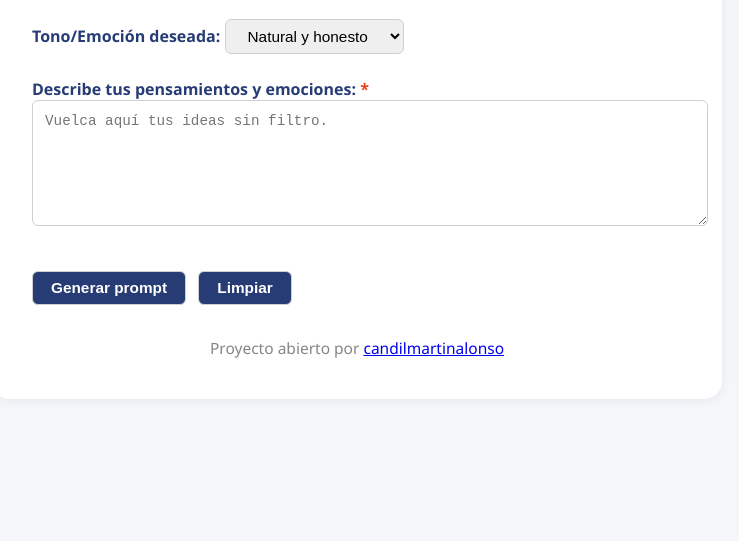
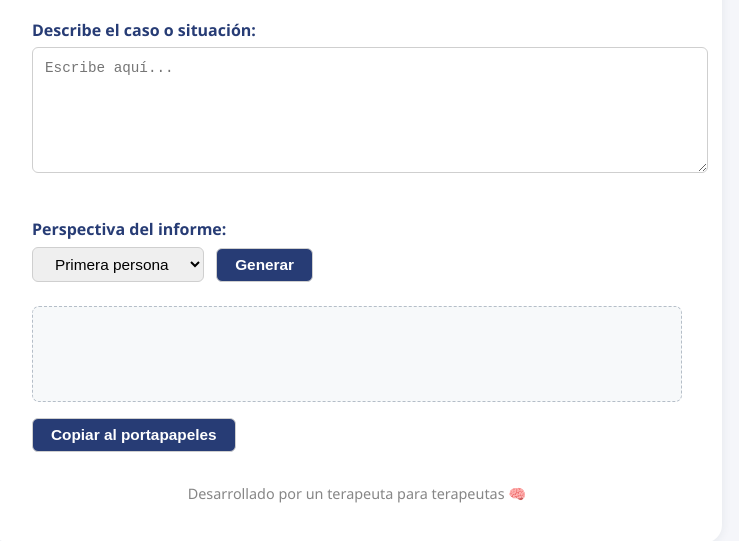
Before and after one commit to candilmartinalonso/informe.psicologo, a plain HTML site: page index.html in a window 1280 px wide. Shown: the part 157-698 px from the top of the page, without its empty margins (283-1022 px from the left). Drawn offline with Linux system fonts and the light colour scheme.

Commit message:
Update index.html

```diff
--- a/index.html
+++ b/index.html
@@ -1,120 +1,135 @@
+
 <!DOCTYPE html>
 <html lang="es">
 <head>
   <meta charset="UTF-8" />
-  <meta name="viewport" content="width=device-width, initial-scale=1.0"/>
+  <meta name="viewport" content="width=device-width, initial-scale=1.0" />
   <meta name="description" content="Generador de prompts personalizados para informes de psicoterapia en primera persona, fácil de usar y accesible.">
   <title>Generador de Prompts para Terapia</title>
-  <link rel="icon" href="🧠">
+  <link rel="icon" href="favicon.ico" type="image/x-icon">
   <style>
     :root {
-      --bg:#f5f6fa; --main:#273c75; --accent:#44bd32; --danger:#e84118; --shadow:rgba(44,62,80,.08);
+      --bg: #f5f6fa; --main: #273c75; --accent: #44bd32; --danger: #e84118; --shadow: rgba(44, 62, 80, 0.08);
     }
-    body { font-family: 'Segoe UI', Arial, sans-serif; background:var(--bg); color:var(--main); margin:0; }
-    .container { max-width: 650px; margin: 50px auto; background: #fff; border-radius:18px; box-shadow:0 1px 10px var(--shadow); padding:2.5rem; }
-    h1 { text-align:center; }
-    textarea { width:100%; min-height:100px; border: 1.2px solid #cfcfcf; border-radius:6px; padding:12px; font-size:1.1em; margin-bottom:1rem; }
-    select,button { outline: none; border-radius:6px; border:1px solid #cfcfcf; font-size:.96em; padding:7px 18px; margin-right:8px; }
-    button { background: var(--main); color:#fff; font-weight:bold; cursor:pointer; transition:.13s; }
-    button:hover { background: var(--accent);}
-    .row { margin-bottom:1.5rem; }
-    label { font-weight: bold; }
-    #output { background:#f7f9fa; border:1px dashed #b5bec8; padding:1em; border-radius:7px; min-height:60px; margin-bottom:1rem; font-size:1.07em;}
-    .footer {text-align:center;margin-top:2rem;color:#868686;font-size:0.97em;}
-    @media(max-width:700px){.container{padding:1.2rem;margin:20px 0}}
+    body {
+      font-family: 'Segoe UI', Arial, sans-serif;
+      background: var(--bg);
+      color: var(--main);
+      margin: 0;
+    }
+    .container {
+      max-width: 650px;
+      margin: 50px auto;
+      background: #fff;
+      border-radius: 18px;
+      box-shadow: 0 1px 10px var(--shadow);
+      padding: 2.5rem;
+    }
+    h1 {
+      text-align: center;
+    }
+    textarea {
+      width: 100%;
+      min-height: 100px;
+      border: 1.2px solid #cfcfcf;
+      border-radius: 6px;
+      padding: 12px;
+      font-size: 1.1em;
+      margin-bottom: 1rem;
+    }
+    select, button {
+      outline: none;
+      border-radius: 6px;
+      border: 1px solid #cfcfcf;
+      font-size: .96em;
+      padding: 7px 18px;
+      margin-right: 8px;
+    }
+    select:hover, button:hover {
+      background: var(--accent);
+      color: white;
+    }
+    button {
+      background: var(--main);
+      color: #fff;
+      font-weight: bold;
+      cursor: pointer;
+      transition: .13s;
+    }
+    .row {
+      margin-bottom: 1.5rem;
+    }
+    label {
+      font-weight: bold;
+      display: block;
+      margin-bottom: 0.4em;
+    }
+    #output {
+      background: #f7f9fa;
+      border: 1px dashed #b5bec8;
+      padding: 1em;
+      border-radius: 7px;
+      min-height: 60px;
+      margin-bottom: 1rem;
+      font-size: 1.07em;
+    }
+    .footer {
+      text-align: center;
+      margin-top: 2rem;
+      color: #868686;
+      font-size: 0.9em;
+    }
   </style>
 </head>
 <body>
-  <div class="container" role="main">
+  <div class="container">
     <h1>🧠 Generador de Prompts para Terapia</h1>
-    <form id="promptForm" autocomplete="off" aria-label="Formulario para generar prompt">
     <div class="row">
-        <label for="emotion">Tono/Emoción deseada:</label>
-        <select id="emotion">
-          <option value="natural">Natural y honesto</option>
-          <option value="positivo">Más optimista</option>
-          <option value="reflexivo">Reflexivo</option>
-          <option value="ansioso">Ansioso</option>
-          <option value="triste">Triste</option>
-        </select>
+      <label for="inputText">Describe el caso o situación:</label>
+      <textarea id="inputText" placeholder="Escribe aquí..."></textarea>
     </div>
     <div class="row">
-        <label for="rawNotes">Describe tus pensamientos y emociones: <span style="color:var(--danger)">*</span></label>
-        <textarea id="rawNotes" required placeholder="Vuelca aquí tus ideas sin filtro."></textarea>
+      <label for="perspective">Perspectiva del informe:</label>
+      <select id="perspective">
+        <option value="primera">Primera persona</option>
+        <option value="tercera">Tercera persona</option>
+      </select>
+      <button onclick="generatePrompt()">Generar</button>
     </div>
-      <div class="row">
-        <button id="generateBtn" type="button">Generar prompt</button>
-        <button id="clearBtn" type="button" aria-label="Limpiar todo">Limpiar</button>
+    <div id="output"></div>
+    <button onclick="copyOutput()">Copiar al portapapeles</button>
+    <div class="footer">Desarrollado por un terapeuta para terapeutas 🧠</div>
   </div>
-      <div class="row" style="display:none" id="outputSection">
-        <label>Prompt listo para IA:</label>
-        <div id="output" contenteditable="true" aria-live="polite"></div>
-        <button id="copyBtn" type="button" aria-label="Copiar prompt">Copiar</button>
-        <button id="downloadBtn" type="button" aria-label="Exportar a TXT">Exportar TXT</button>
-      </div>
-      <div class="row" id="msg" style="color:var(--accent);font-weight:bold"></div>
-    </form>
-    <div class="footer">
-      Proyecto abierto por <a href="https://github.com/candilmartinalonso/informe.psicologo" target="_blank">candilmartinalonso</a>
-    </div>
-  </div>
+
   <script>
-    const rawNotes = document.getElementById('rawNotes');
-    const emotion = document.getElementById('emotion');
-    const generateBtn = document.getElementById('generateBtn');
-    const clearBtn = document.getElementById('clearBtn');
-    const outputSection = document.getElementById('outputSection');
+    function generatePrompt() {
+      const input = document.getElementById('inputText').value.trim();
+      const perspective = document.getElementById('perspective').value;
       const output = document.getElementById('output');
-    const copyBtn = document.getElementById('copyBtn');
-    const downloadBtn = document.getElementById('downloadBtn');
-    const msg = document.getElementById('msg');
 
-    function buildPrompt(text, style){
-      let instrucciones = {
-        natural: "El mensaje debe sonar natural, honesto, y con palabras sencillas, mostrando vulnerabilidad y sentimientos.",
-        positivo: "Dale un toque optimista, resaltando logros y esperanzas sin perder autenticidad.",
-        reflexivo: "Enfatiza la introspección y las ideas profundas, cuidando que suene sincero, no perfecto.",
-        ansioso: "Permite mostrar dudas, inquietud o ansiedad con lenguaje genuino, plasmando preocupaciones reales.",
-        triste: "Refleja tristeza o desánimo auténticos, usando frases cortas y mostrando vulnerabilidad.",
-      };
-      return `Actúa como asistente personal para organizar mis ideas y emociones. Quiero escribirle a mi psicólogo, pero mis pensamientos están desordenados.\n---\nEstas son mis notas en bruto:\n"${text.trim()}"\n---\nRedacta en primera persona el mensaje central, en tono "${style}". ${instrucciones[style]}\nNo agregues saludos ni despedidas. Solo un párrafo sincero, listo para copiar y pegar.`;
+      if (!input) {
+        output.textContent = "Por favor, escribe una descripción primero.";
+        return;
       }
 
-    generateBtn.addEventListener('click', ()=>{
-      msg.textContent = "";
-      if(!rawNotes.value.trim()){
-        msg.textContent = "Por favor, ingresa tus ideas antes de generar el prompt.";
-        return;
+      let prompt = "";
+      if (perspective === "primera") {
+        prompt = `Yo experimenté lo siguiente en mi proceso terapéutico: ${input}`;
+      } else {
+        prompt = `El paciente ha manifestado lo siguiente en su proceso terapéutico: ${input}`;
       }
-      output.textContent = buildPrompt(rawNotes.value, emotion.value);
-      outputSection.style.display = "block";
+
+      output.textContent = prompt;
+    }
+
+    function copyOutput() {
+      const output = document.getElementById('output').textContent;
+      navigator.clipboard.writeText(output).then(() => {
+        alert("Texto copiado al portapapeles.");
+      }, () => {
+        alert("Error al copiar el texto.");
       });
-
-    clearBtn.addEventListener('click', ()=>{
-      rawNotes.value = "";
-      outputSection.style.display = "none";
-      msg.textContent = "";
-    });
-
-    copyBtn.addEventListener('click', ()=>{
-      navigator.clipboard.writeText(output.textContent);
-      msg.textContent = "¡Prompt copiado!";
-      setTimeout(()=>{msg.textContent = ""}, 1600);
-    });
-
-    downloadBtn.addEventListener('click', ()=>{
-      const blob = new Blob([output.textContent], {type: "text/plain"});
-      const a = document.createElement('a');
-      a.href = URL.createObjectURL(blob);
-      a.download = "prompt_terapia.txt";
-      a.click();
-    });
-
-    // accesibilidad: enter en textarea genera prompt
-    rawNotes.addEventListener('keydown', (e)=>{
-      if(e.ctrlKey && e.key==="Enter"){generateBtn.click();}
-    });
-
+    }
   </script>
 </body>
 </html>
```
Lines whose indentation alone changed are shown as unchanged.
